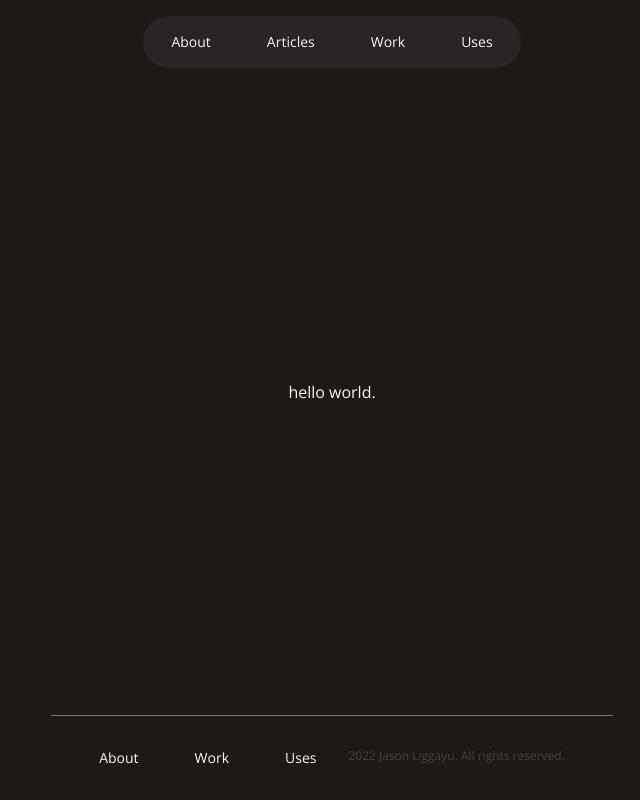
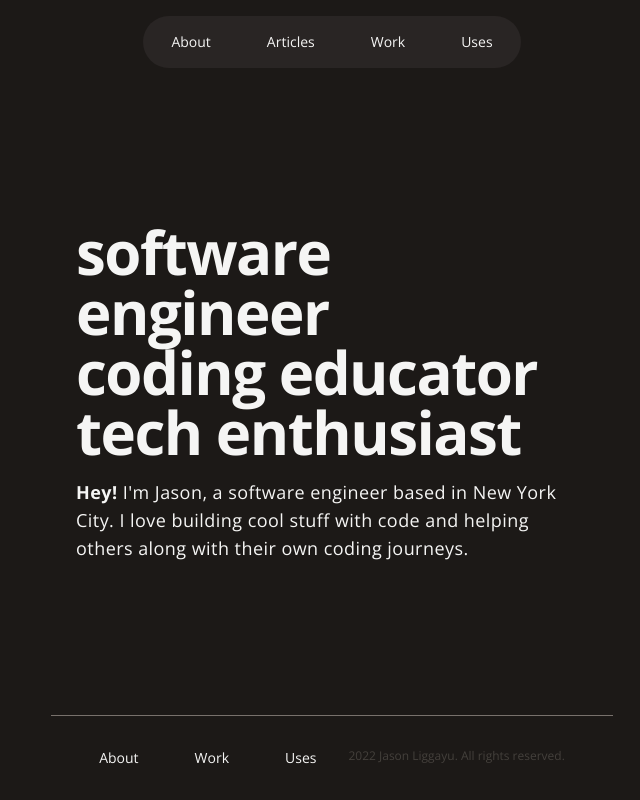
Before and after one commit to jasonligg/website, a Next.js app: page / in a window 1280 px wide. Shown: the whole page, without its empty margins (308-948 px from the left). Built offline with nearby package versions, Linux system fonts and the light colour scheme.

Commit message:
add header and subheader texta

```diff
--- a/src/app/page.tsx
+++ b/src/app/page.tsx
@@ -1,7 +1,21 @@
 export default function App() {
   return (
-    <main className="flex flex-row justify-center ">
-      <div className="">hello world.</div>
+    <main className="md:px-18 px-4 sm:px-6 lg:px-44 xl:px-96">
+      {/* <div>hello world.</div> */}
+      <hgroup>
+        <h1 className="text-5xl font-bold tracking-tight lg:text-6xl">
+          software engineer
+          <br />
+          coding educator
+          <br />
+          tech enthusiast
+        </h1>
+        <p className="max-w-prose pt-4 text-lg tracking-wide">
+          <strong>Hey!</strong> I&apos;m Jason, a software engineer based in New
+          York City. I love building cool stuff with code and helping others
+          along with their own coding journeys.
+        </p>
+      </hgroup>
     </main>
   );
 }
```
